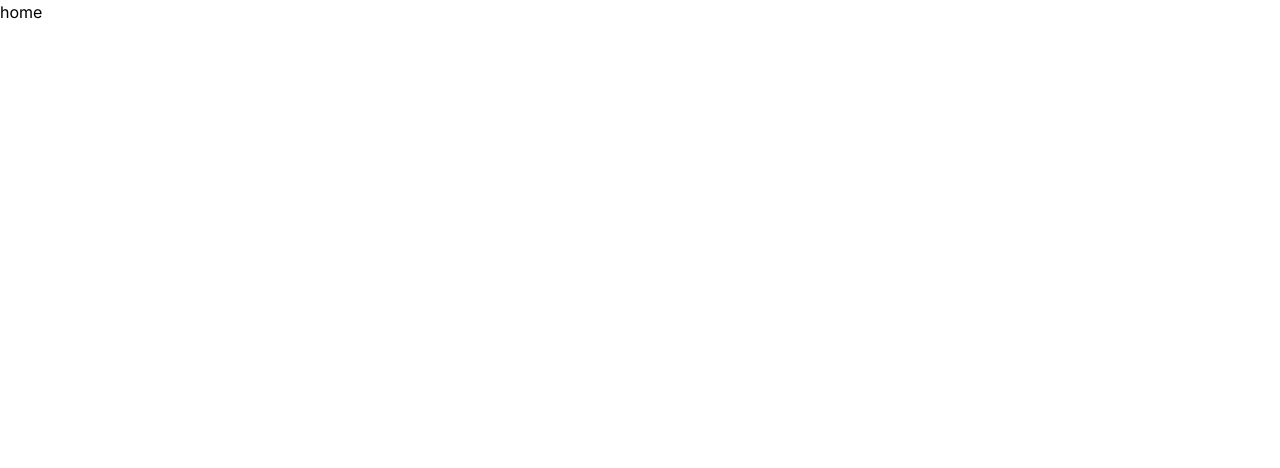
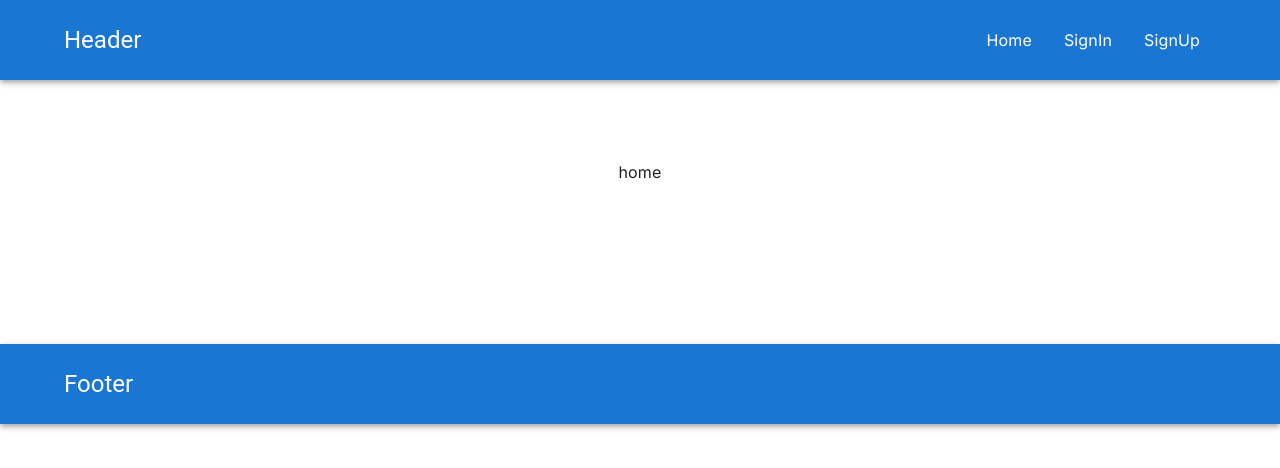
Before and after one commit to sakatai11/-hacker_news_pro, a Next.js app: page / in a window 1280 px wide. Shown: the top 468 px of the page. Built offline with nearby package versions, Linux system fonts and the light colour scheme.

Commit message:
homeページの実装とmaterial UIインストール

```diff
--- /dev/null
+++ b/app/_components/elements/button/Index.tsx
@@ -0,0 +1,20 @@
+import Link from 'next/link';
+
+type LinkButtonProps = {
+  text: string;
+};
+
+const LinkButton = ({ text }: LinkButtonProps): JSX.Element => {
+  return (
+    <div className="m-auto w-[320px] py-14 text-center md:w-full">
+      <Link
+        href="/blog"
+        className="block rounded-lg bg-skyblue p-3 text-center text-white opacity-100 duration-500 hover:opacity-70 hover:duration-500"
+      >
+        {text}
+      </Link>
+    </div>
+  );
+};
+
+export default LinkButton;
--- /dev/null
+++ b/app/_components/elements/title/Index.tsx
@@ -0,0 +1,9 @@
+type Props = {
+  text: string;
+};
+
+const Title = ({ text }: Props): JSX.Element => (
+    <h1 className="text-center font-normal">{text}</h1>
+);
+
+export default Title;
--- /dev/null
+++ b/app/_components/layouts/Index.ts
@@ -0,0 +1,5 @@
+import Header from './header/Header';
+// import Main from "./Main/main";
+import Footer from './footer/footer';
+
+export { Header, Footer };
--- /dev/null
+++ b/app/_components/layouts/footer/footer.tsx
@@ -0,0 +1,33 @@
+import { AppBar, Typography, Container, Box, CssBaseline } from '@mui/material';
+
+const Footer = () => {
+  return (
+    <AppBar
+      color="primary"
+      component="footer"
+      position="static"
+      sx={{ marginTop: 'auto' }}
+    >
+      <Container>
+        <Box
+          sx={{
+            display: 'flex',
+            justifyContent: 'space-between',
+            alignItems: 'center',
+            height: '80px',
+            marginTop: 'auto',
+          }}
+        >
+          <CssBaseline />
+          <Box>
+            <Typography variant="h5" component="div" sx={{ flexGrow: 1 }}>
+              Footer
+            </Typography>
+          </Box>
+        </Box>
+      </Container>
+    </AppBar>
+  );
+};
+
+export default Footer;
--- /dev/null
+++ b/app/_components/layouts/header/Header.tsx
@@ -0,0 +1,54 @@
+// import Link from 'next/link';
+// import { pageLinks, topLink } from '@/data/links';
+
+import {
+  AppBar,
+  Typography,
+  Container,
+  Box,
+  List,
+  ListItem,
+  CssBaseline,
+} from '@mui/material';
+import Link from 'next/link';
+
+const Header = () => {
+
+  return (
+    <AppBar color="primary" component="header" position="fixed">
+      <Container>
+        <Box
+          sx={{
+            display: 'flex',
+            justifyContent: 'space-between',
+            alignItems: 'center',
+            height: '80px',
+          }}
+        >
+        <CssBaseline />
+          <Box>
+            <Typography variant="h5" component="div" sx={{ flexGrow: 1 }}>
+              <Link href={'/'}>Header</Link>
+            </Typography>
+          </Box>
+
+          <Box sx={{ textAlign: 'center' }}>
+            <List sx={{display: 'flex', alignItems: 'center'}}>
+              <ListItem>
+                <Link href={'/'}>Home</Link>
+              </ListItem>
+              <ListItem>
+                <Link href={'/signin'}>SignIn</Link>
+              </ListItem>
+              <ListItem>
+                <Link href={'/signup'}>SignUp</Link>
+              </ListItem>
+            </List>
+          </Box>
+        </Box>
+      </Container>
+    </AppBar>
+  );
+};
+
+export default Header;
--- a/app/layout.tsx
+++ b/app/layout.tsx
@@ -1,5 +1,6 @@
 import type { Metadata } from "next";
 import { Inter } from "next/font/google";
+import * as Default from './_components/layouts/Index';
 import "./globals.css";
 
 const inter = Inter({ subsets: ["latin"] });
@@ -16,7 +17,11 @@ export default function RootLayout({
 }>) {
   return (
     <html lang="ja">
-      <body className={inter.className}>{children}</body>
+      <body className={inter.className}>
+      <Default.Header />
+        {children}
+      <Default.Footer />
+      </body>
     </html>
   );
 }
--- a/app/page.tsx
+++ b/app/page.tsx
@@ -1,11 +1,9 @@
-
+import Title from "./_components/elements/title/Index";
 
 export default function Home() {
   return (
-    <main>
-      <div>
-        home
-      </div>
-    </main>
+      <>
+        <Title text="home" />
+      </>
   );
 }
--- /dev/null
+++ b/app/template.tsx
@@ -0,0 +1,20 @@
+import { Container } from '@mui/material';
+
+type Children = {
+  children: React.ReactNode;
+};
+
+export default function Template({ children }: Children): JSX.Element {
+
+  return (
+    <Container
+      maxWidth="xs"
+      sx={{
+        paddingY: 20,
+    }}>
+      <main>
+        {children}
+      </main>
+    </Container>
+  );
+}
```
Also changed, not shown: package.json (+9 -5 lines), 1 other file (tests, documents, lock files or other folders).
